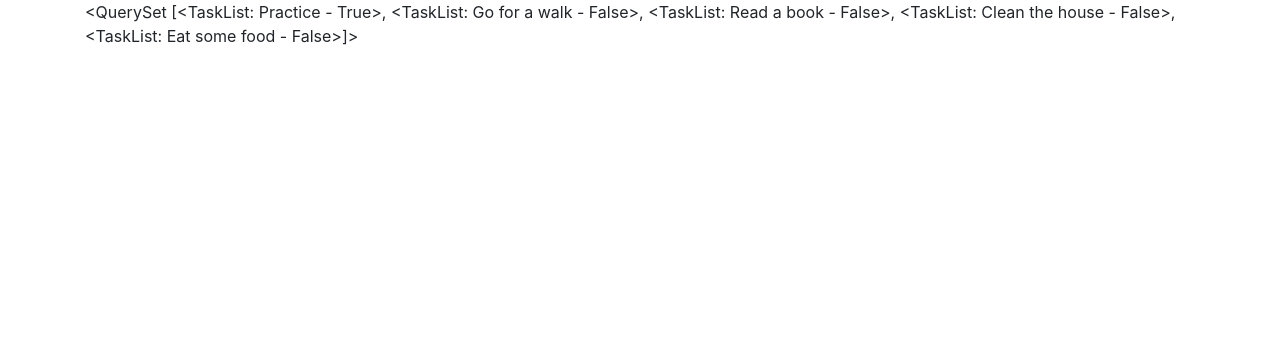
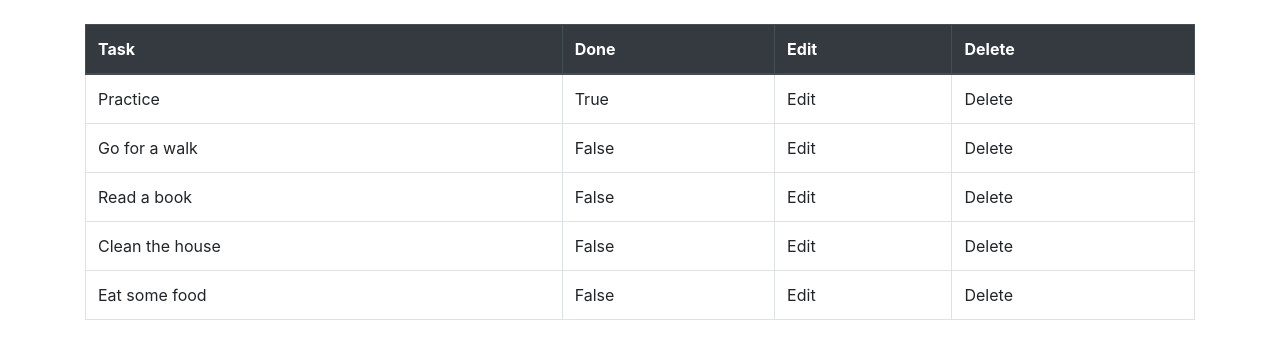
Before and after one commit to Tsilkostas/Django-Project, a Django app: page /todolist/ in a window 1280 px wide. Shown: the part 65-424 px from the top of the page. Run offline with Django 3.2, Linux system fonts and the light colour scheme; data comes from the database, SQL or seed files in the repository.

Commit message:
displaying-data-on-templates

```diff
--- a/taskmate/todolist_app/templates/todolist.html
+++ b/taskmate/todolist_app/templates/todolist.html
@@ -6,6 +6,31 @@
 
 {% block content %}
 <div class="container">
-  {{all_tasks}}
+  <br>
+  <table class="table table-bordered">
+    <thead class="thead-dark">
+        <tr>
+          <th scope="col">Task</th>
+          <th scope="col">Done</th>
+          <th scope="col">Edit</th>
+          <th scope="col">Delete</th>
+
+        </tr>
+    </thead>
+    <tbody>
+      {% for obj  in all_tasks  %}
+
+
+        <tr>
+          <td>{{ obj.task }}</td>
+          <td>{{ obj.done }}</td>
+          <td>Edit</td>
+          <td>Delete</td>
+        </tr>
+
+
+      {% endfor %}
+    </tbody>
+  </table>
 </div>
 {% endblock content %}
```
